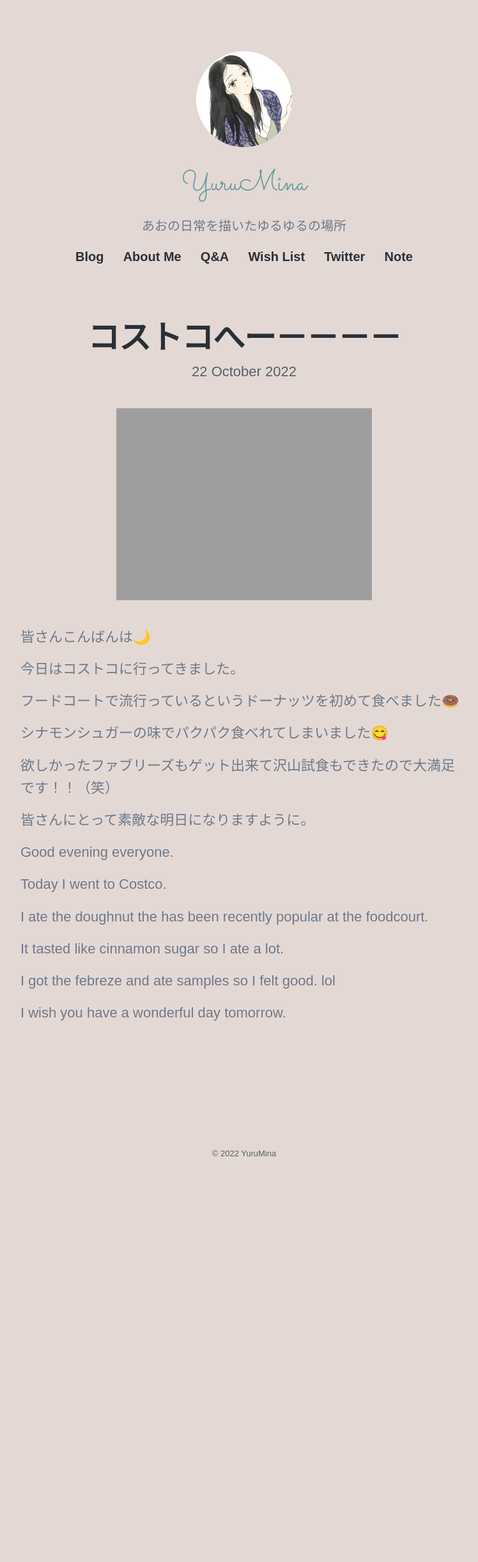
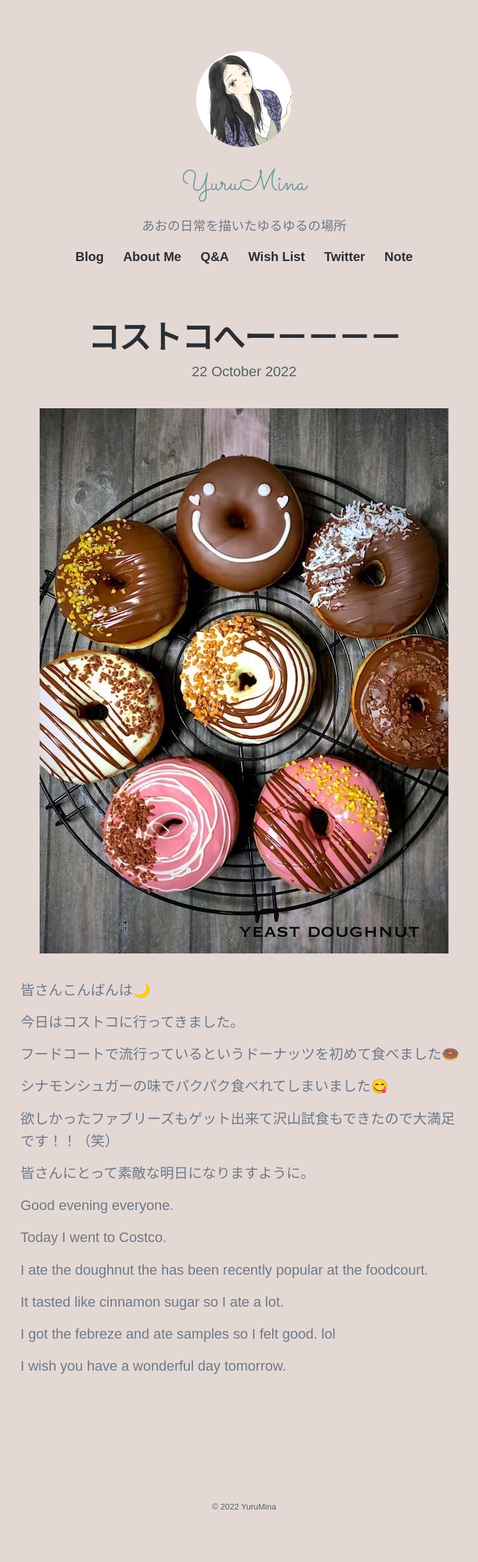
Before and after one commit to yutarochan/yurumina, a Jekyll site: the page built from _posts/2022-10-22-doughnut.md, in a window 1280 px wide. Shown: the whole page at 64% size, without its empty margins (258-1006 px from the left). Built offline with Jekyll 4.4.1, drawn with Linux system fonts in a browser that asks for light colours; nearby versions of some CDN libraries; some web fonts are replaced; comment, search, counter and statistics services are not loaded; before the commit the page ends 1889 px from its top, so only the background shows below that.

Commit message:
Update 2022-10-22-doughnut.md

```diff
--- a/_posts/2022-10-22-doughnut.md
+++ b/_posts/2022-10-22-doughnut.md
@@ -1,11 +1,11 @@
 ---
 title: コストコへー－－－－
 date: 2022-10-22 00:00:00
-featured_image: '/images/post/2022-10-22-doughnut.jpg'
+featured_image: '/images/post/2022-10-23-doughnut.jpg'
 excerpt: 試食にレッツゴー😋（笑）
 ---
 
-![](https://yutarochan.github.io/yurumina/images/post/2022-10-22-doughnut.jpg)
+![](https://yutarochan.github.io/yurumina/images/post/2022-10-23-doughnut.jpg)
 
 皆さんこんばんは🌙
 
```
